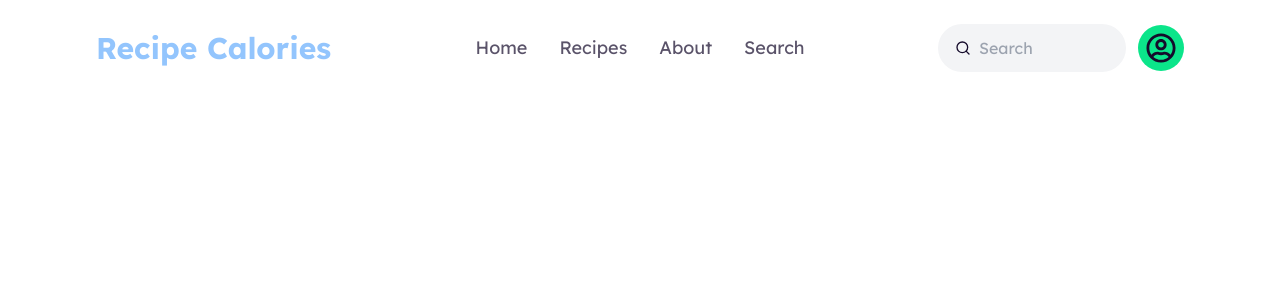
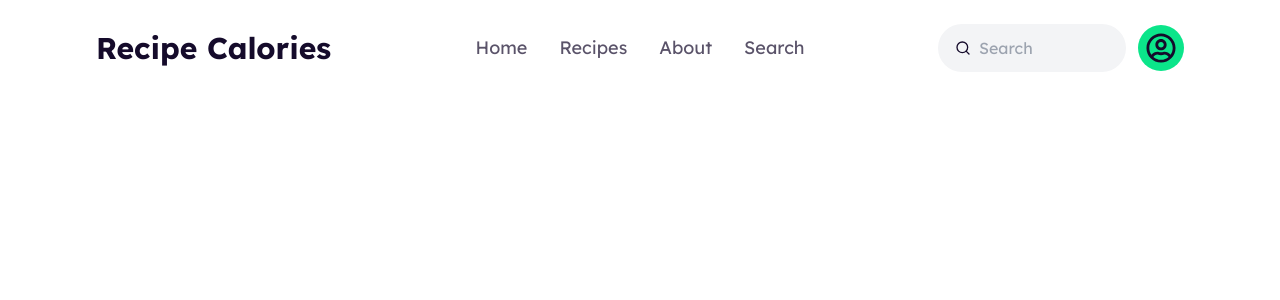
Before and after one commit to NoorTushar/tushars-kitchen, a React (Vite) app: page / in a window 1280 px wide. Shown: the top 300 px of the page. Built offline with nearby package versions, Linux system fonts and the light colour scheme.

Commit message:
navbar design done full responsive

```diff
--- a/src/components/Navbar/Navbar.jsx
+++ b/src/components/Navbar/Navbar.jsx
@@ -47,9 +47,7 @@ const Navbar = () => {
                   </li>
                </ul>
             </div>
-            <a className="text-xl md:text-red-500 lg:text-blue-300 md:text-3xl font-bold">
-               Recipe Calories
-            </a>
+            <a className="text-xl md:text-3xl font-bold">Recipe Calories</a>
          </div>
          <div className="navbar-center hidden lg:flex">
             <ul className="space-x-8 menu-horizontal px-1 opacity-70 text-lg">
```
